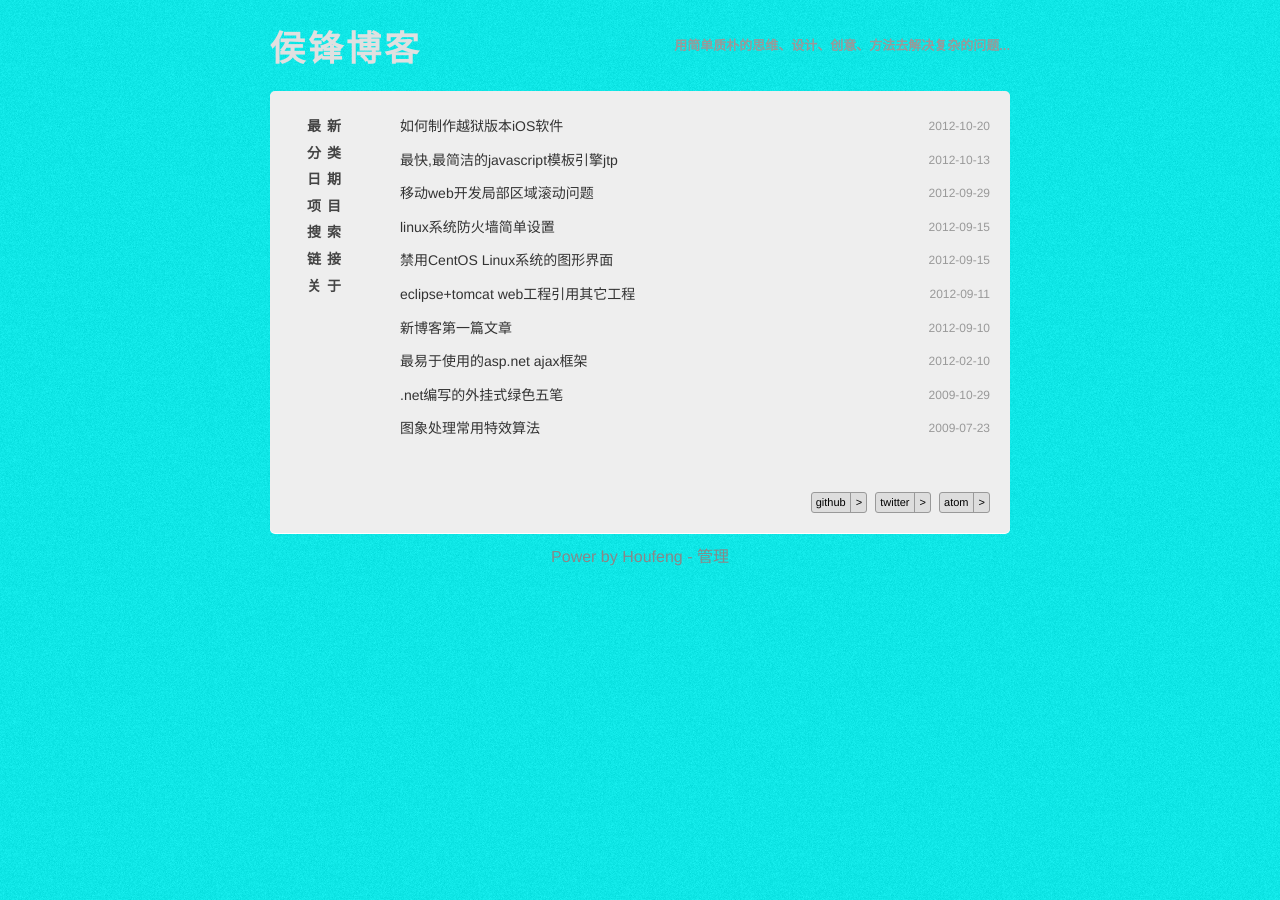
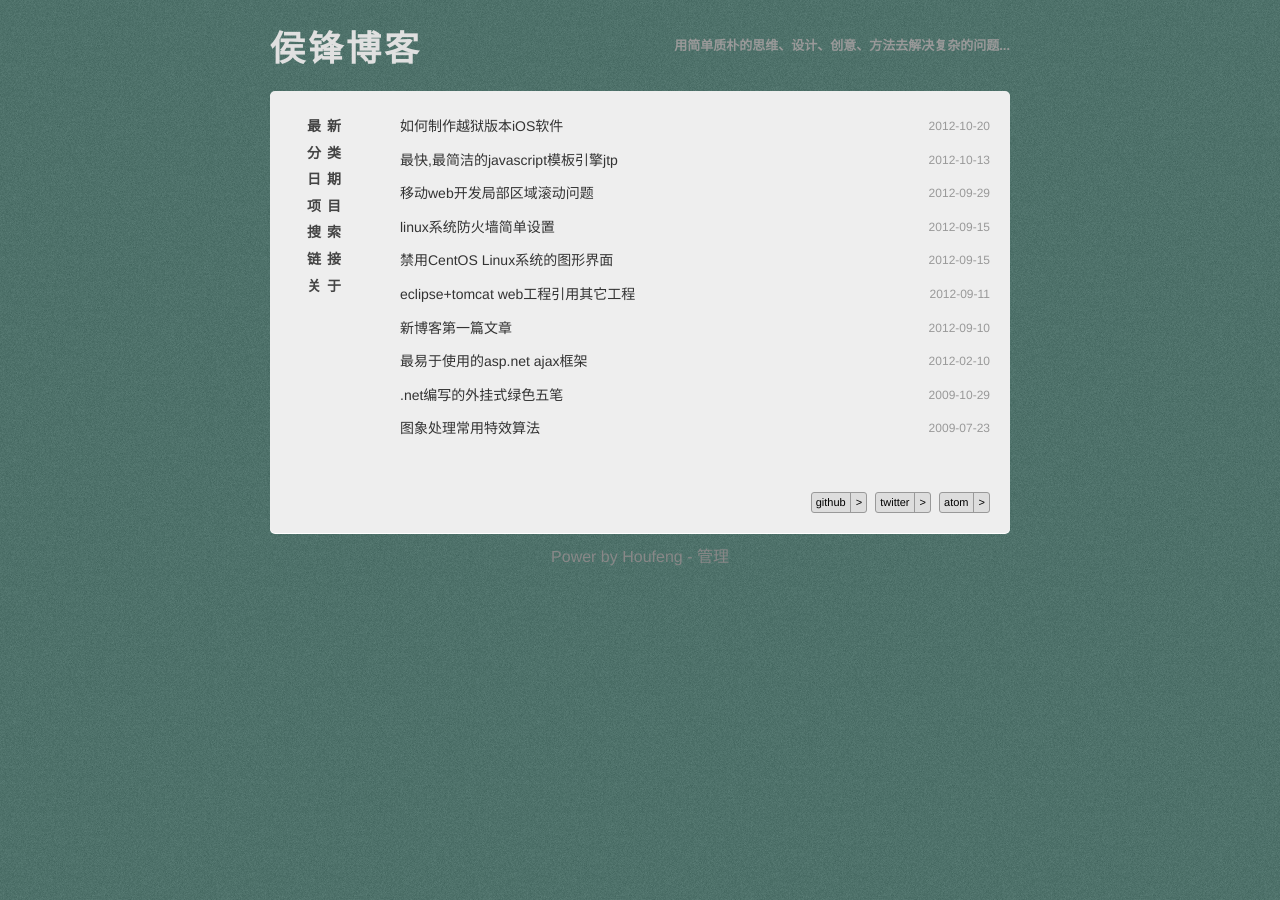
Before and after one commit to Houfeng/houfeng.github.com, a Jekyll site: the page built from index.html, in a window 1280 px wide. Built offline with Jekyll 4.4.1, drawn with Linux system fonts in a browser that asks for light colours; Markdown is read by kramdown in place of the engine named in the settings; comment, search, counter and statistics services are not loaded.

Commit message:
background

```diff
--- a/styles/style.css
+++ b/styles/style.css
@@ -36,7 +36,7 @@
 }
 body {
 	background-attachment:fixed;
-	background: #00FFFF url(../images/bg-5.png);
+	background: #4A766E url(../images/bg-5.png);
 	/*background-position:center center;*/
 	font-family:"Helvetica Neue",Helvetica,微软雅黑,Verdana,Arial,sans-serif;
 }
```
